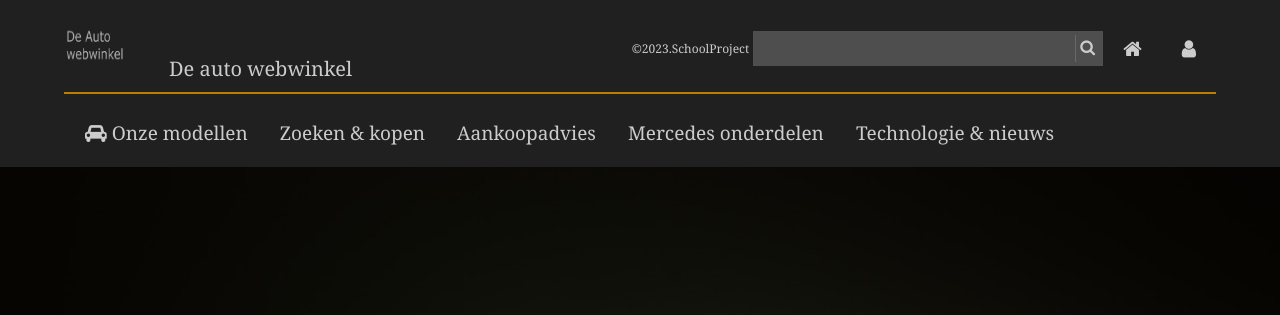
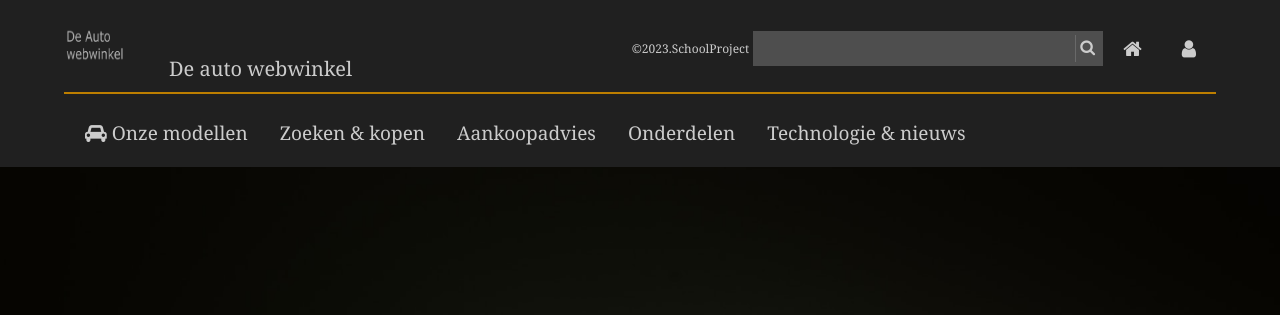
Before and after one commit to Saabbass/webwinkelProject, a PHP site: page / in a window 1280 px wide. Shown: the top 315 px of the page. Run offline with PHP 8.4, Linux system fonts and the light colour scheme; data that the repository does not hold is empty.

Commit message:
nav aanpassing

```diff
--- a/site/nav.php
+++ b/site/nav.php
@@ -28,7 +28,7 @@
                                 <a href="">Aankoopadvies</a>
                             </li>
                             <li>
-                                <a href="">Mercedes onderdelen</a>
+                                <a href="">Onderdelen</a>
                             </li>
                             <li>
                                 <a href="">Technologie & nieuws</a>
```
